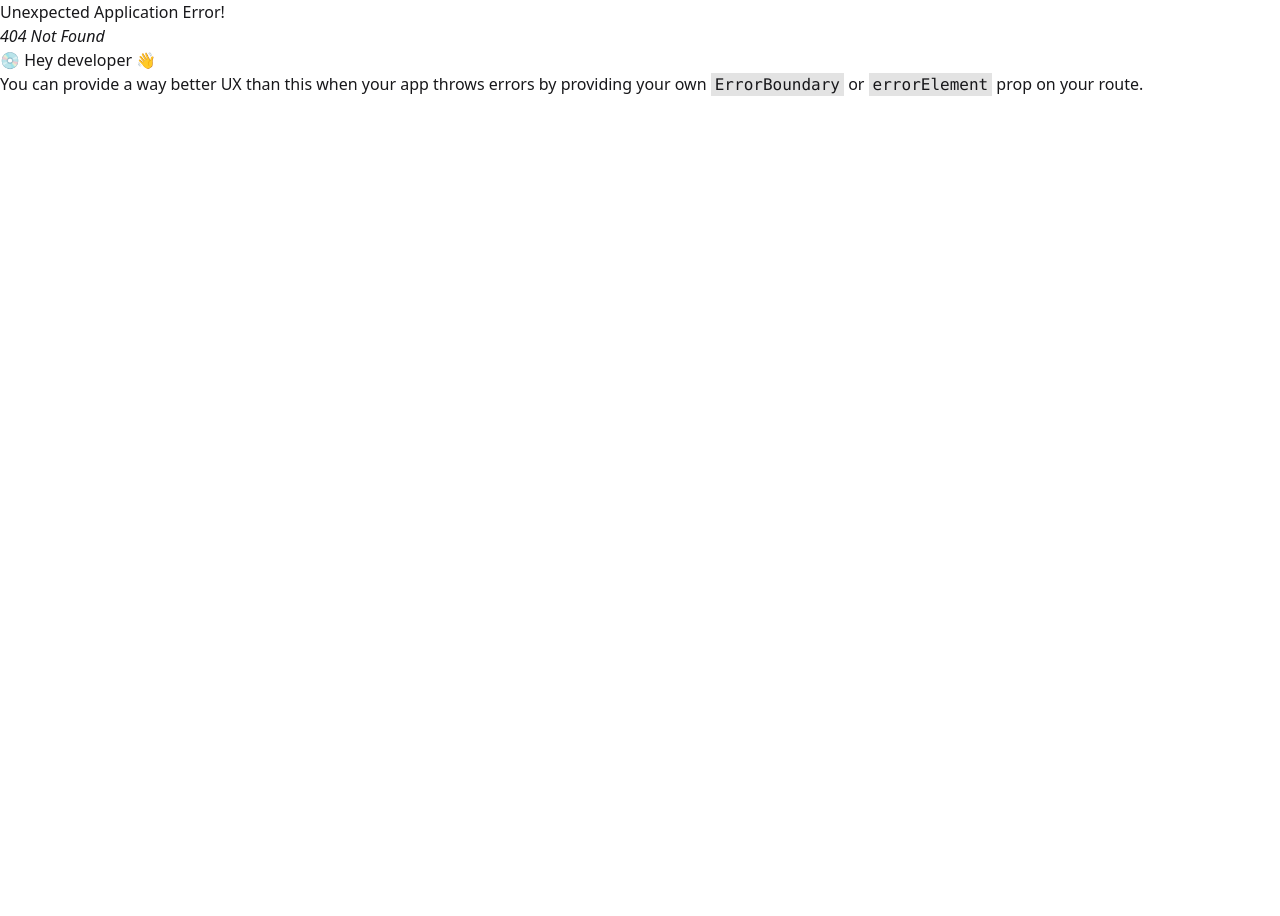
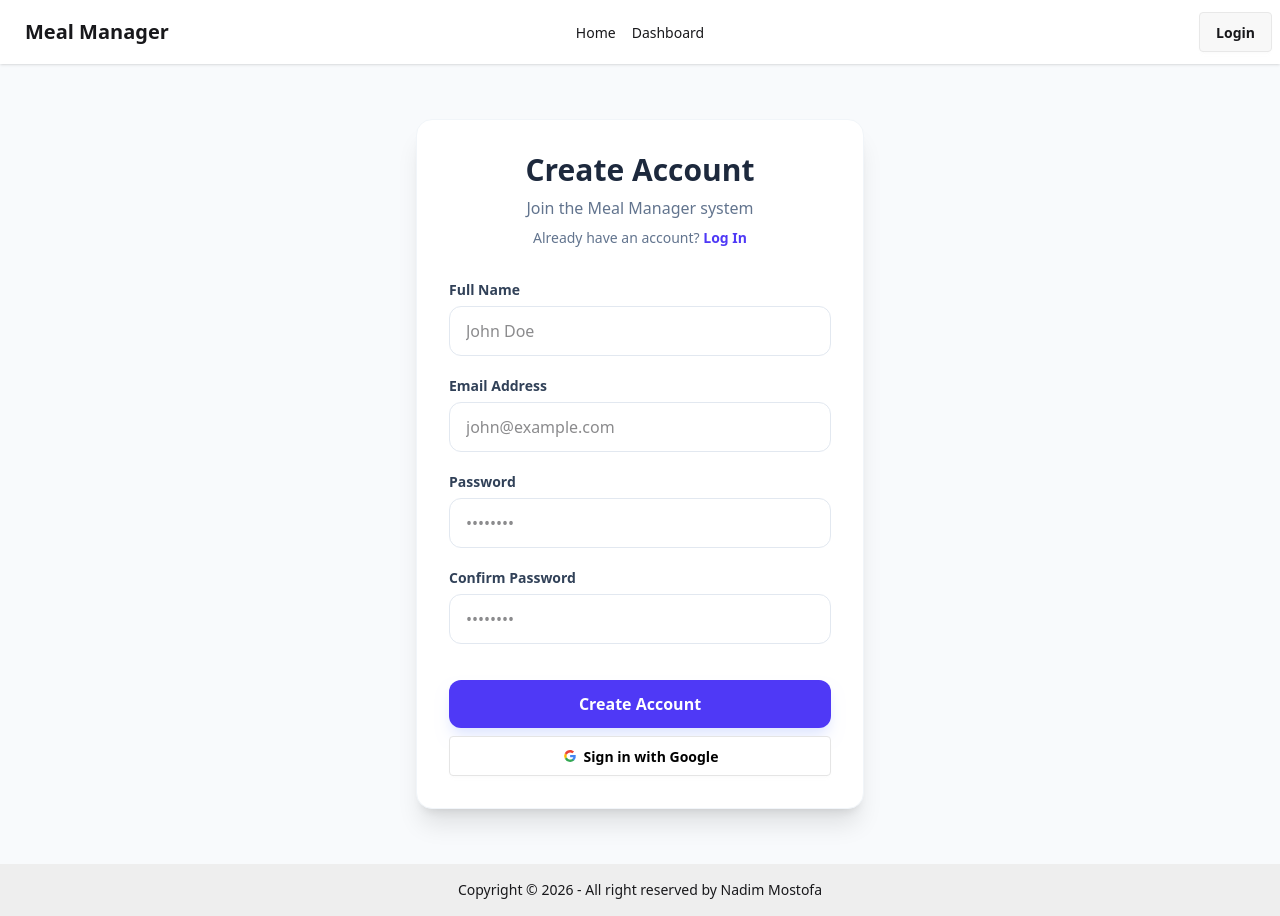
Before and after one commit to Nadimmo/Meal-Manager-ClientSide, a React (Vite) app: page /register in a window 1280 px wide. Before the commit this address had no page. Before the commit the page ends 800 px from the top, so only its background shows below. Built offline with nearby package versions, Linux system fonts and the light colour scheme.

Commit message:
create login and register page

```diff
--- /dev/null
+++ b/src/components/Login/Login.jsx
@@ -0,0 +1,72 @@
+import React, { useState } from 'react';
+import { Link } from 'react-router-dom';
+
+const Login = () => {
+  const [email, setEmail] = useState('');
+  const [password, setPassword] = useState('');
+
+  const handleLogin = (e) => {
+    e.preventDefault();
+    console.log("Logging in with:", { email, password });
+    // Add authentication logic here
+  };
+
+  return (
+    <div className="min-h-screen flex items-center justify-center bg-slate-50 px-4">
+      <div className="max-w-md w-full bg-white rounded-2xl shadow-xl p-8 border border-slate-100">
+        <div className="text-center mb-10">
+          <h2 className="text-3xl font-extrabold text-slate-800">Welcome Back</h2>
+          <p className="text-slate-500 mt-2">Log in to manage your mess meals</p>
+          <p className="text-center text-sm text-slate-500 mt-2">
+          Don't have an account? <Link to="/register" className="text-indigo-600 font-bold hover:underline">Create Account</Link>
+        </p>
+        </div>
+
+        <form onSubmit={handleLogin} className="space-y-6">
+          <div>
+            <label className="block text-sm font-semibold text-slate-700 mb-2">Email Address</label>
+            <input
+              type="email"
+              required
+              className="w-full px-4 py-3 rounded-xl border border-slate-200 focus:ring-2 focus:ring-indigo-500 outline-none transition"
+              placeholder="name@example.com"
+              value={email}
+              onChange={(e) => setEmail(e.target.value)}
+            />
+          </div>
+
+          <div>
+            <div className="flex justify-between mb-2">
+              <label className="text-sm font-semibold text-slate-700">Password</label>
+              <a href="#" className="text-xs text-indigo-600 hover:underline">Forgot password?</a>
+            </div>
+            <input
+              type="password"
+              required
+              className="w-full px-4 py-3 rounded-xl border border-slate-200 focus:ring-2 focus:ring-indigo-500 outline-none transition"
+              placeholder="••••••••"
+              value={password}
+              onChange={(e) => setPassword(e.target.value)}
+            />
+          </div>
+
+          <div className="flex items-center">
+            <input type="checkbox" id="remember" className="w-4 h-4 text-indigo-600 border-slate-300 rounded focus:ring-indigo-500" />
+            <label htmlFor="remember" className="ml-2 text-sm text-slate-600">Remember me</label>
+          </div>
+
+          <button
+            type="submit"
+            className="w-full bg-indigo-600 hover:bg-indigo-700 text-white font-bold py-3 rounded-xl shadow-lg shadow-indigo-100 transition-all active:scale-[0.98]"
+          >
+            Sign In
+          </button>
+        </form>
+
+
+      </div>
+    </div>
+  );
+};
+
+export default Login;
--- a/src/components/Navbar/Navbar.jsx
+++ b/src/components/Navbar/Navbar.jsx
@@ -41,7 +41,7 @@ function Navbar() {
     </ul>
   </div>
   <div className="navbar-end">
-    <a className="btn">Login</a>
+    <Link to="/login" className="btn">Login</Link>
   </div>
 </div>
   )
--- /dev/null
+++ b/src/components/Register/Register.jsx
@@ -0,0 +1,145 @@
+import React, { useState } from "react";
+import { Link } from "react-router-dom";
+
+const Register = () => {
+  const [formData, setFormData] = useState({
+    fullName: "",
+    email: "",
+    password: "",
+    confirmPassword: "",
+  });
+
+  const handleChange = (e) => {
+    setFormData({ ...formData, [e.target.name]: e.target.value });
+  };
+
+  const handleRegister = (e) => {
+    e.preventDefault();
+    if (formData.password !== formData.confirmPassword) {
+      alert("Passwords do not match!");
+      return;
+    }
+    console.log("Registering user:", formData);
+  };
+
+  return (
+    <div className="min-h-screen flex items-center justify-center bg-slate-50 px-4 py-12">
+      <div className="max-w-md w-full bg-white rounded-2xl shadow-xl p-8 border border-slate-100">
+        <div className="text-center mb-8">
+          <h2 className="text-3xl font-extrabold text-slate-800">
+            Create Account
+          </h2>
+          <p className="text-slate-500 mt-2">Join the Meal Manager system</p>
+          <p className="text-center text-sm text-slate-500 mt-2">
+          Already have an account?{" "}
+          <Link to="/login" className="text-indigo-600 font-bold hover:underline">
+            Log In
+          </Link>
+        </p>
+        </div>
+
+        <form onSubmit={handleRegister} className="space-y-5">
+          <div>
+            <label className="block text-sm font-semibold text-slate-700 mb-1.5">
+              Full Name
+            </label>
+            <input
+              name="fullName"
+              type="text"
+              required
+              className="w-full px-4 py-3 rounded-xl border border-slate-200 focus:ring-2 focus:ring-indigo-500 outline-none transition"
+              placeholder="John Doe"
+              onChange={handleChange}
+            />
+          </div>
+
+          <div>
+            <label className="block text-sm font-semibold text-slate-700 mb-1.5">
+              Email Address
+            </label>
+            <input
+              name="email"
+              type="email"
+              required
+              className="w-full px-4 py-3 rounded-xl border border-slate-200 focus:ring-2 focus:ring-indigo-500 outline-none transition"
+              placeholder="john@example.com"
+              onChange={handleChange}
+            />
+          </div>
+
+          <div>
+            <label className="block text-sm font-semibold text-slate-700 mb-1.5">
+              Password
+            </label>
+            <input
+              name="password"
+              type="password"
+              required
+              className="w-full px-4 py-3 rounded-xl border border-slate-200 focus:ring-2 focus:ring-indigo-500 outline-none transition"
+              placeholder="••••••••"
+              onChange={handleChange}
+            />
+          </div>
+
+          <div>
+            <label className="block text-sm font-semibold text-slate-700 mb-1.5">
+              Confirm Password
+            </label>
+            <input
+              name="confirmPassword"
+              type="password"
+              required
+              className="w-full px-4 py-3 rounded-xl border border-slate-200 focus:ring-2 focus:ring-indigo-500 outline-none transition"
+              placeholder="••••••••"
+              onChange={handleChange}
+            />
+          </div>
+
+          <button
+            type="submit"
+            className="w-full bg-indigo-600 hover:bg-indigo-700 text-white font-bold py-3 rounded-xl shadow-lg shadow-indigo-100 transition-all mt-4 active:scale-[0.98]"
+          >
+            Create Account
+          </button>
+        </form>
+
+
+
+
+
+        <button className="btn bg-white text-black border-[#e5e5e5] w-full mt-2">
+          <svg
+            aria-label="Google logo"
+            width="16"
+            height="16"
+            xmlns="http://www.w3.org/2000/svg"
+            viewBox="0 0 512 512"
+          >
+            <g>
+              <path d="m0 0H512V512H0" fill="#fff"></path>
+              <path
+                fill="#34a853"
+                d="M153 292c30 82 118 95 171 60h62v48A192 192 0 0190 341"
+              ></path>
+              <path
+                fill="#4285f4"
+                d="m386 400a140 175 0 0053-179H260v74h102q-7 37-38 57"
+              ></path>
+              <path
+                fill="#fbbc02"
+                d="m90 341a208 200 0 010-171l63 49q-12 37 0 73"
+              ></path>
+              <path
+                fill="#ea4335"
+                d="m153 219c22-69 116-109 179-50l55-54c-78-75-230-72-297 55"
+              ></path>
+            </g>
+          </svg>
+          Sign in with Google
+        </button>
+      </div>
+    </div>
+  );
+};
+
+export default Register;
```
Also changed, not shown: src/Route/Route.jsx (+10 -0 lines).
